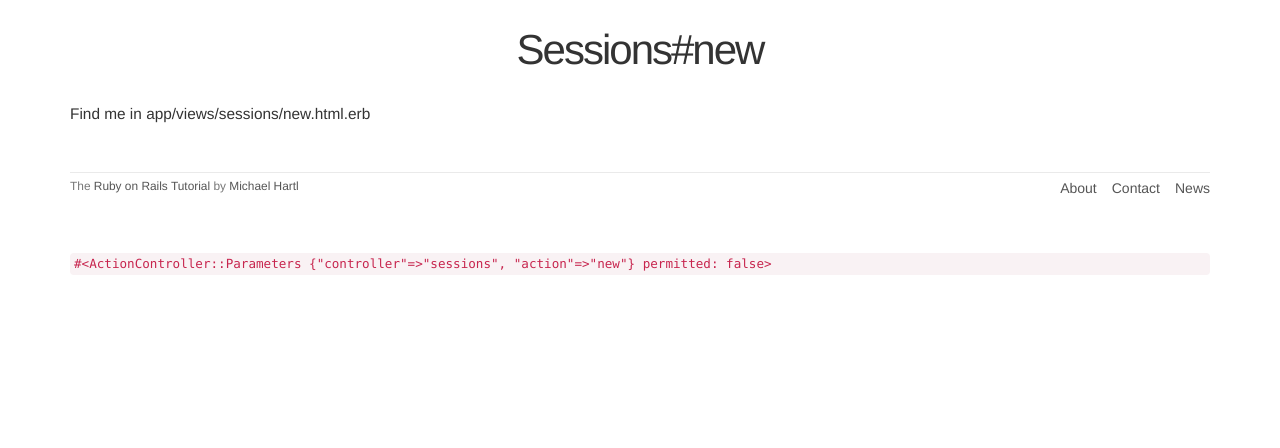
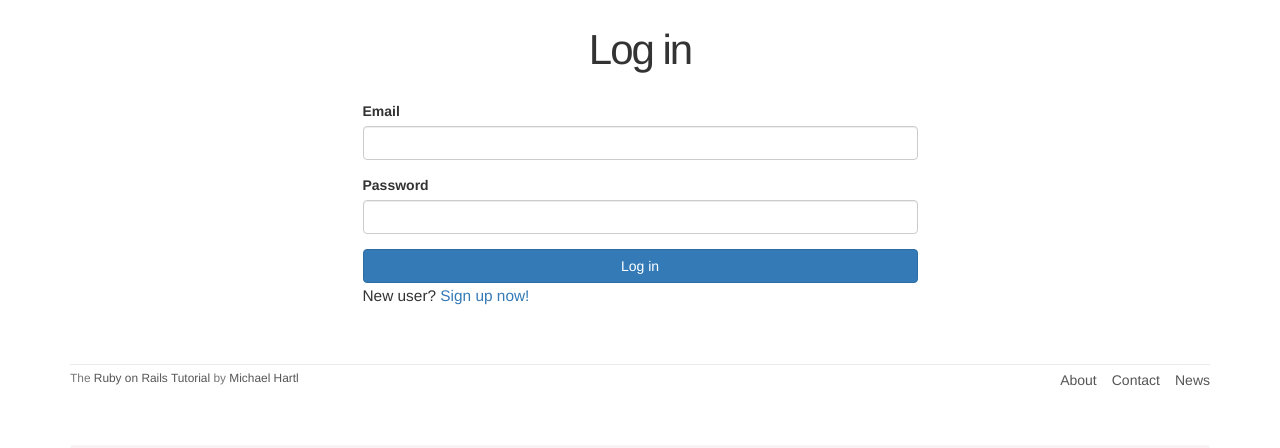
Before and after one commit to RatmirTech/kai-tech-web-sys-2, a Rails app: page /login in a window 1280 px wide. Shown: the part 51-499 px from the top of the page. Run offline with Rails 7, Linux system fonts and the light colour scheme; style sheets or scripts are compiled from the project's sources; some libraries are stand-ins or nearby versions.

Commit message:
Заполнил представление новой сессии формой входа (листинг 8.4): поля email и password отправляются POST-ом на login_path с областью session, под формой ссылка на регистрацию. Страница /login отдаётся без ошибок, тесты проходят.

```diff
--- a/lab8/app/views/sessions/new.html.erb
+++ b/lab8/app/views/sessions/new.html.erb
@@ -1,2 +1,14 @@
-<h1>Sessions#new</h1>
-<p>Find me in app/views/sessions/new.html.erb</p>
+<% provide(:title, "Log in") %>
+<h1>Log in</h1>
+<div class="row">
+  <div class="col-md-6 col-md-offset-3">
+    <%= form_with(url: login_path, scope: :session) do |f| %>
+      <%= f.label :email %>
+      <%= f.email_field :email, class: "form-control" %>
+      <%= f.label :password %>
+      <%= f.password_field :password, class: "form-control" %>
+      <%= f.submit "Log in", class: "btn btn-primary" %>
+    <% end %>
+    <p>New user? <%= link_to "Sign up now!", signup_path %></p>
+  </div>
+</div>
```
